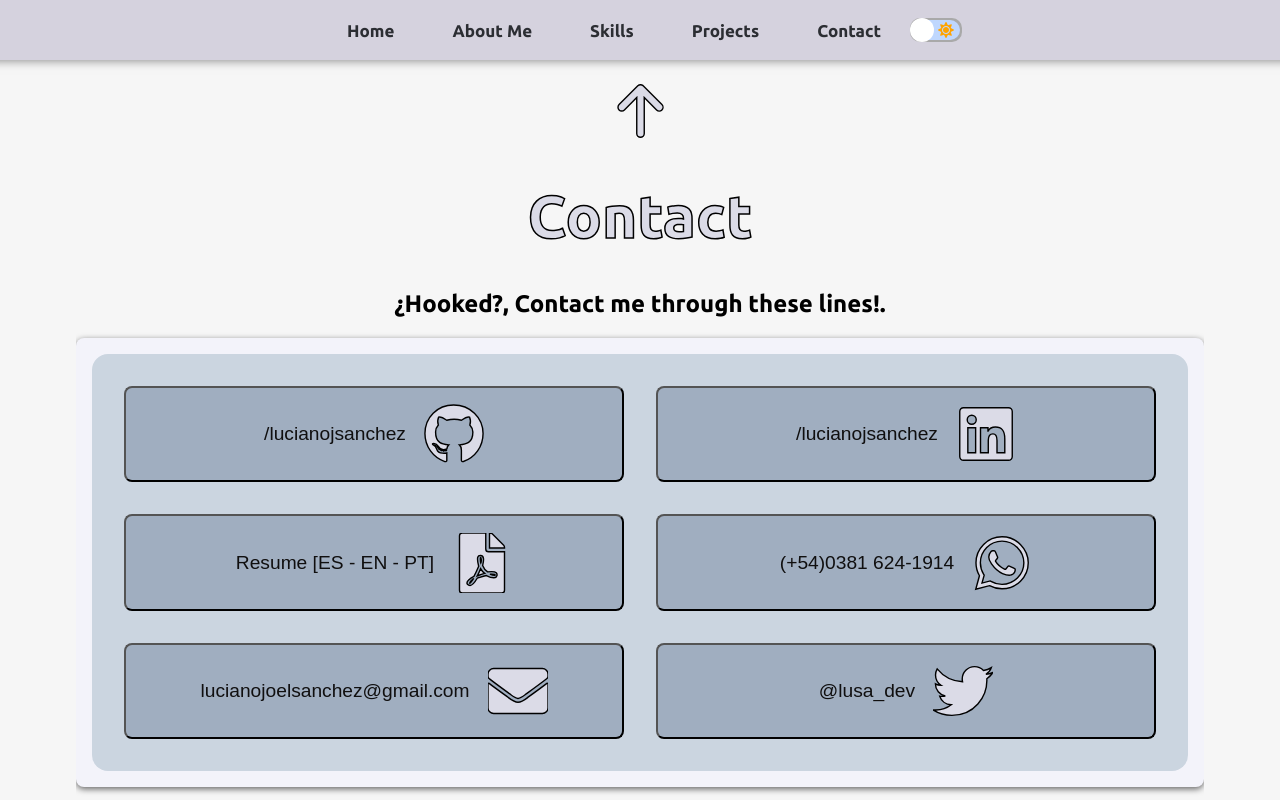
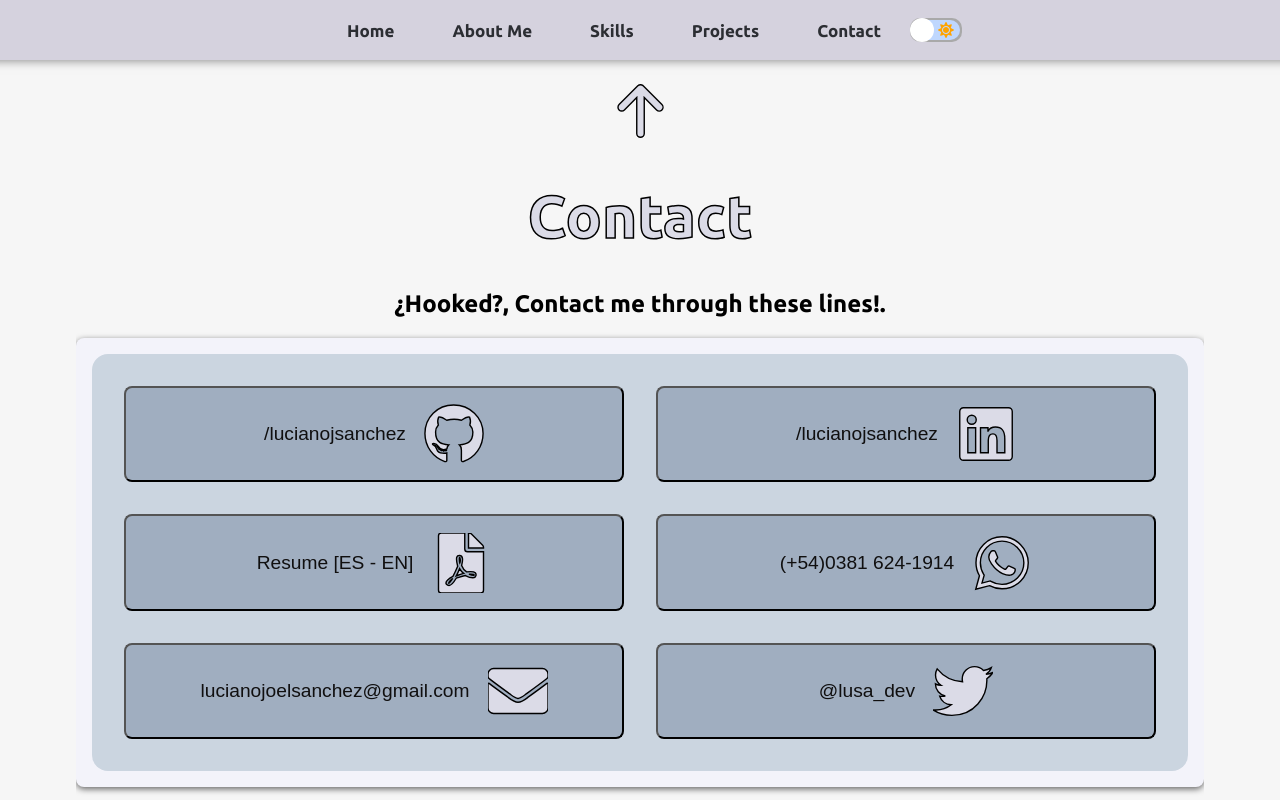
Before and after one commit to lucianojsanchez/portfolio, a React (Vite) app: page /contact in a window 1280 px wide. Shown: the top 800 px of the page. Built offline with nearby package versions, Linux system fonts and the light colour scheme.

Commit message:
removed portuguese from resume button (ill readd this one soon

```diff
--- a/src/components/Contact/Contact.tsx
+++ b/src/components/Contact/Contact.tsx
@@ -54,7 +54,7 @@ const Contact = () => {
               target="_blank"
             >
               <button>
-                <p>Resume [ES - EN - PT]</p>
+                <p>Resume [ES - EN]</p>
                 <FaFilePdf />
               </button>
             </a>
```
